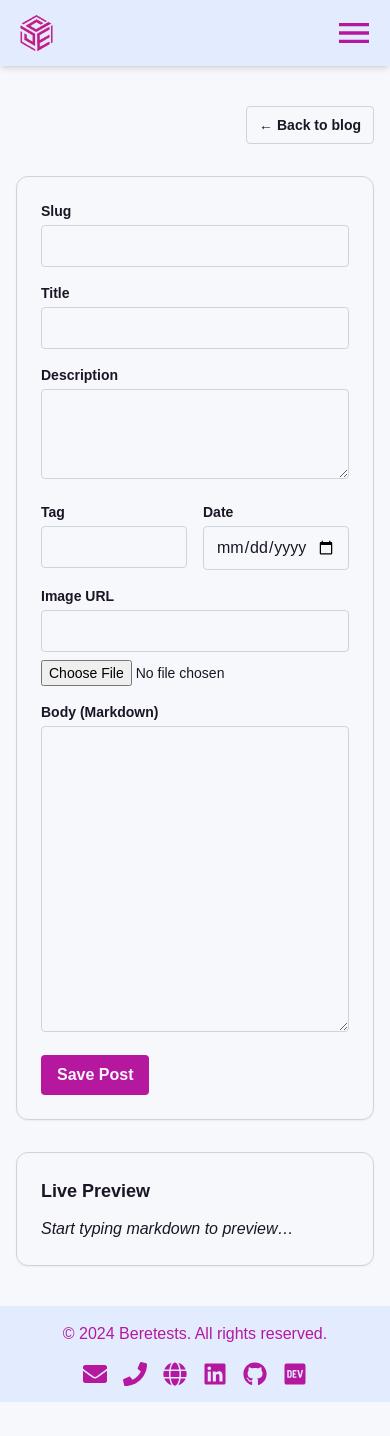
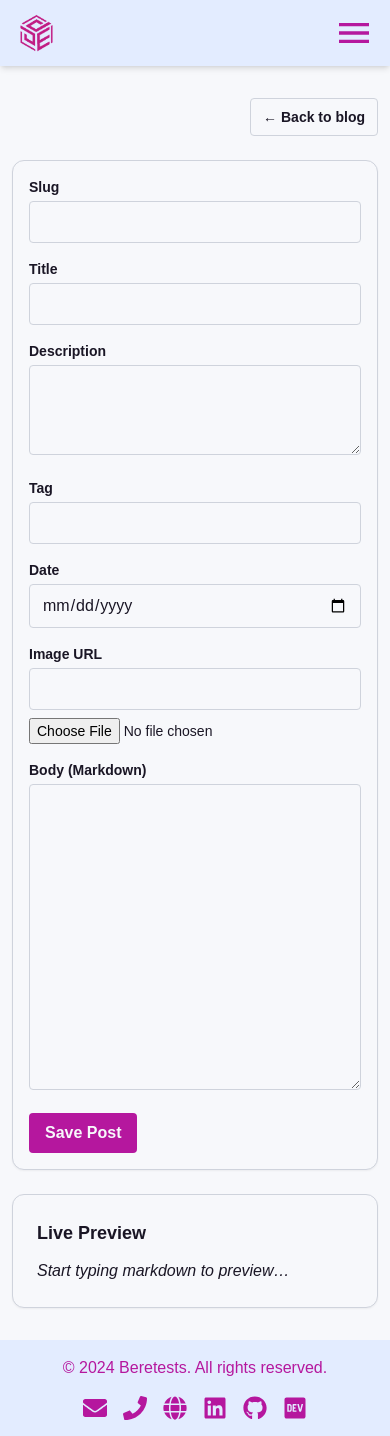
Before and after one commit to beretests/portfolio-app-next, a Next.js app: page /blog/editor in a window 390 px wide. Before the commit the page ends 1402 px from the top, so only its background shows below. Built offline with nearby package versions, Linux system fonts and the light colour scheme; no server answers; what @khoohaoyit/tailwind-grid-center would draw is missing.

Commit message:
gix display issues on mobile

```diff
--- a/app/about/page.tsx
+++ b/app/about/page.tsx
@@ -23,7 +23,9 @@ const About: React.FC = () => {
   });
   const [status, setStatus] = useState<string | null>(null);
   const [snackbarOpen, setSnackbarOpen] = useState(false);
-  const [snackbarSeverity, setSnackbarSeverity] = useState<"success" | "error" | "info">("info");
+  const [snackbarSeverity, setSnackbarSeverity] = useState<
+    "success" | "error" | "info"
+  >("info");
   const [isAdmin, setIsAdmin] = useState(false);
   const [uploading, setUploading] = useState(false);
   const [selectedCarousel, setSelectedCarousel] =
@@ -235,7 +237,7 @@ const About: React.FC = () => {
                 key={card.id}
                 title={card.title}
                 body={card.body}
-                images={card.images} // each card has its own images
+                images={card.images}
               />
             ))}
           </div>
--- a/app/blog/editor/page.tsx
+++ b/app/blog/editor/page.tsx
@@ -91,12 +91,12 @@ export default function BlogEditorPage() {
   const handleSnackbarClose = () => setSnackbarOpen(false);
 
   return (
-    <div className="max-w-6xl mx-auto px-4 lg:px-8 py-10 grid gap-8 lg:grid-cols-2">
+    <div className="max-w-6xl mx-auto px-3 sm:px-4 lg:px-8 py-8 sm:py-10 grid gap-6 lg:gap-8 lg:grid-cols-2">
       <div className="lg:col-span-2 flex justify-end">
         <div className="flex items-center gap-3">
           <a
             href="/blog"
-            className="rounded border border-borderSecondary bg-background px-3 py-2 text-sm font-semibold text-foreground hover:bg-hover transition focus:outline-none focus-visible:ring-2 focus-visible:ring-offset-2 focus-visible:ring-primary focus-visible:ring-offset-background"
+            className="rounded border border-borderSecondary bg-background px-3 py-2 text-sm font-semibold text-foreground hover:bg-hover transition focus:outline-none focus-visible:ring-2 focus-visible:ring-offset-2 focus-visible:ring-primary focus-visible:ring-offset-background whitespace-nowrap"
           >
             ← Back to blog
           </a>
@@ -104,7 +104,7 @@ export default function BlogEditorPage() {
       </div>
       <form
         onSubmit={handleSubmit}
-        className="space-y-4 rounded-xl border border-borderSecondary bg-background p-6 shadow-sm"
+        className="space-y-4 rounded-xl border border-borderSecondary bg-background p-4 sm:p-6 shadow-sm"
       >
         <div>
           <label className="block text-sm font-semibold text-foreground mb-1">
@@ -140,7 +140,7 @@ export default function BlogEditorPage() {
             required
           />
         </div>
-        <div className="grid grid-cols-2 gap-4">
+        <div className="grid grid-cols-1 sm:grid-cols-2 gap-4">
           <div>
             <label className="block text-sm font-semibold text-foreground mb-1">
               Tag
@@ -193,12 +193,12 @@ export default function BlogEditorPage() {
             Body (Markdown)
           </label>
           <textarea
-            className="w-full rounded border border-borderSecondary bg-background px-3 py-2 text-foreground focus:outline-none focus:ring-2 focus:ring-primary font-mono"
-            value={body}
-            onChange={(e) => setBody(e.target.value)}
-            rows={12}
-            required
-          />
+          className="w-full rounded border border-borderSecondary bg-background px-3 py-2 text-foreground focus:outline-none focus:ring-2 focus:ring-primary font-mono min-h-[200px]"
+          value={body}
+          onChange={(e) => setBody(e.target.value)}
+          rows={12}
+          required
+        />
         </div>
         <button
           type="submit"
--- a/app/components/Card.tsx
+++ b/app/components/Card.tsx
@@ -19,7 +19,7 @@ const Card: React.FC<CardProps> = ({ title, body, images }) => {
   return (
     <div className="w-full p-4 relative">
       <motion.div
-        className="w-full h-64 cursor-pointer"
+        className="relative w-full aspect-video cursor-pointer"
         onClick={handleClick}
         animate={{ rotateY: isFlipped ? 180 : 0 }}
         transition={{ duration: 0.6 }}
--- a/app/components/CardBack.tsx
+++ b/app/components/CardBack.tsx
@@ -6,7 +6,7 @@ interface CardBackProps {
 
 const CardBack: React.FC<CardBackProps> = ({ images }) => {
   return (
-    <div className="w-full h-full bg-primary shadow-lg rounded-lg p-6 overflow-hidden">
+    <div className="w-full h-fit bg-primary shadow-lg rounded-lg p-4 sm:p-5  overflow-hidden">
       <ImageSlider images={images} />
     </div>
   );
--- a/app/components/ImageSlider.tsx
+++ b/app/components/ImageSlider.tsx
@@ -32,11 +32,18 @@ const ImageSlider: React.FC<ImageSliderProps> = ({
   };
 
   return (
-    <div className="h-full">
+    <div className="h-full [&_.slick-dots]:!-bottom-4 [&_.slick-dots>li>button:before]:text-xs [&_.slick-dots>li>button:before]:text-foreground/70">
       <SlickSlider {...settings}>
         {images.map((image, index) => (
-          <div key={index} onClick={onImageClick} className="cursor-pointer h-full flex items-center justify-center">
-            <div className="relative w-full" style={{ aspectRatio: "16 / 9", maxHeight: 300 }}>
+          <div
+            key={index}
+            onClick={onImageClick}
+            className="cursor-pointer h-full flex items-center justify-center"
+          >
+            <div
+              className="relative w-full pb-8"
+              style={{ aspectRatio: "16 / 9" }}
+            >
               <Image
                 src={image}
                 alt={`Slide ${index + 1}`}
```
